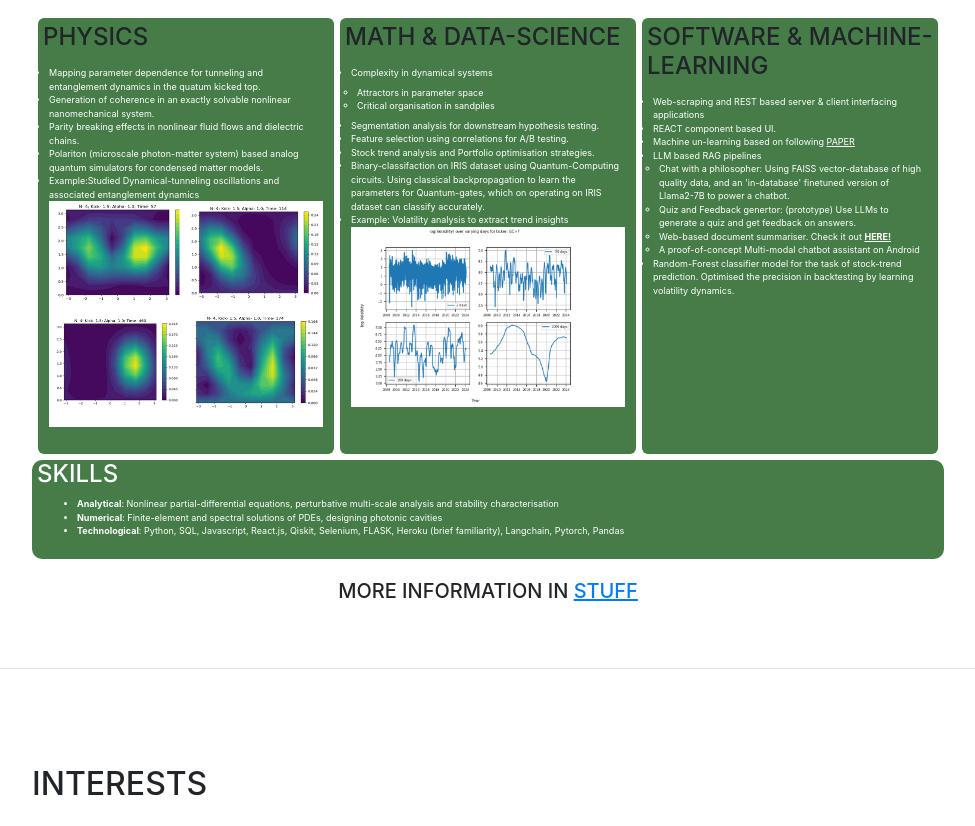
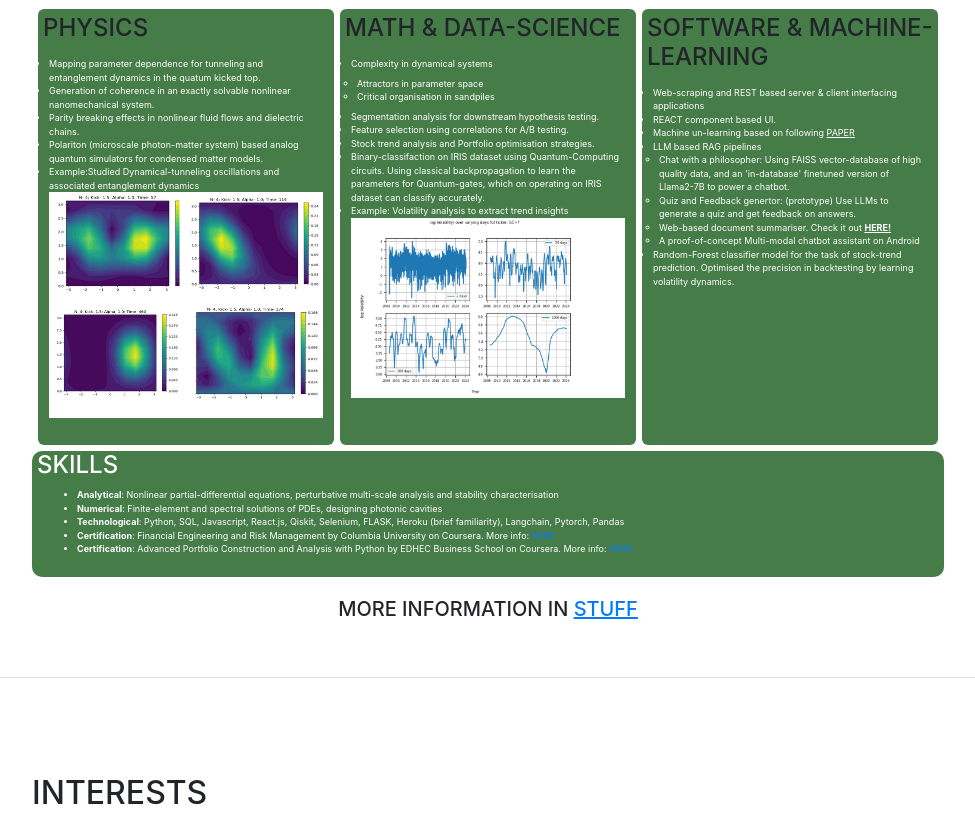
Before and after one commit to sudheesh4/Homepage, a website with bundled scripts: page index.html in a window 1280 px wide. Shown: the part 2703-3529 px from the top of the page, without its empty margins (288-1263 px from the left). Built offline with nearby package versions, Linux system fonts and the light colour scheme; a script that the page names is missing; a web font is replaced by a local one.

Commit message:
Update index.html

```diff
--- a/index.html
+++ b/index.html
@@ -299,6 +299,8 @@
 <li><b>Analytical</b>: Nonlinear partial-differential equations, perturbative multi-scale analysis and stability characterisation</li>
 <li><b>Numerical</b>:  Finite-element and spectral solutions of PDEs, designing photonic cavities </li>
 <li><b>Technological</b>: Python, SQL, Javascript, React.js, Qiskit, Selenium, FLASK, Heroku (brief familiarity), Langchain, Pytorch, Pandas </li>
+<li><b>Certification</b>: Financial Engineering and Risk Management by Columbia University on Coursera.  More info: <a href="https://shorturl.at/mJA1l">HERE</a></li>
+<li><b>Certification</b>: Advanced Portfolio Construction and Analysis with Python by EDHEC Business School on Coursera.  More info: <a href=" https://shorturl.at/01A2V">HERE</a></li>
 </ul>
 </div>
 <div style="text-align:center;padding-top:20px;">
```
